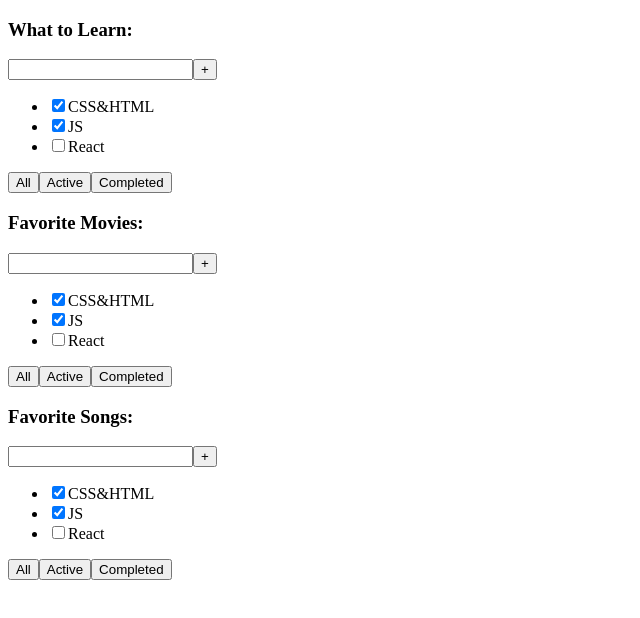
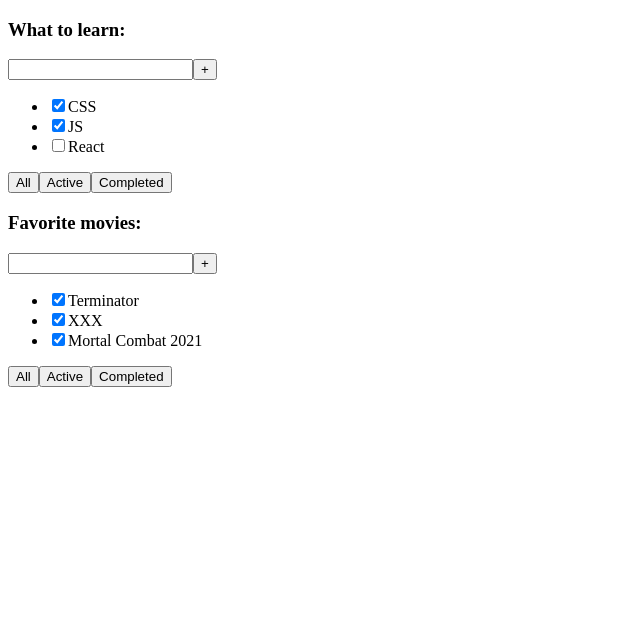
Before and after one commit to KDaniyil/ToDoList-React, a React (Create React App) app: page / in a window 1280 px wide. Shown: the top 618 px of the page, without its empty margins (0-640 px from the left). Built offline with nearby package versions, Linux system fonts and the light colour scheme; the HTML template or start-up script is replaced by a standard one.

Commit message:
add method map for task into ToDoListItem

```diff
--- a/src/App.tsx
+++ b/src/App.tsx
@@ -4,9 +4,7 @@ import ToDoList from './components/ToDoList/ToDoList'
 function App() {
     return (
         <>
-            <ToDoList title="What to Learn:" />
-            <ToDoList title="Favorite Movies:" />
-            <ToDoList title="Favorite Songs:" />
+            <ToDoList />
         </>
     )
 }
--- a/src/components/ToDoList/ToDoList.tsx
+++ b/src/components/ToDoList/ToDoList.tsx
@@ -1,34 +1,14 @@
-type Props = {
-    title: string
-}
-function ToDoList({ title }: Props) {
+import ToDoListItem from './ToDoListItem'
+import { task1, task2 } from '../../utils/tasks'
+
+type Props = {}
+
+function ToDoList(props: Props) {
     return (
-        <div>
-            <h3>{title}</h3>
-            <div>
-                <input type="text" />
-                <button>+</button>
-            </div>
-            <ul>
-                <li>
-                    <input type="checkbox" checked={true} name="" id="" />
-                    <span>CSS&HTML</span>
-                </li>
-                <li>
-                    <input type="checkbox" checked={true} name="" id="" />
-                    <span>JS</span>
-                </li>
-                <li>
-                    <input type="checkbox" checked={false} name="" id="" />
-                    <span>React</span>
-                </li>
-            </ul>
-            <div>
-                <button>All</button>
-                <button>Active</button>
-                <button>Completed</button>
-            </div>
-        </div>
+        <>
+            <ToDoListItem toDoName={'What to learn:'} task={task1} />
+            <ToDoListItem toDoName={'Favorite movies:'} task={task2} />
+        </>
     )
 }
 export default ToDoList
--- /dev/null
+++ b/src/components/ToDoList/ToDoListItem.tsx
@@ -0,0 +1,41 @@
+import ToDoListItemTask from './ToDoListItemTask'
+
+type Props = {
+    toDoName: string
+    task: TaskType[]
+}
+type TaskType = {
+    id: number
+    title: string
+    isDone: boolean
+}
+const ToDoListItem = ({ toDoName, task }: Props) => {
+    return (
+        <>
+            <h3>{toDoName}</h3>
+            <div>
+                <input type="text" />
+                <button>+</button>
+            </div>
+            <ul>
+                {task.map(({ id, title, isDone }) => {
+                    return (
+                        <>
+                            <ToDoListItemTask
+                                id={id}
+                                title={title}
+                                isDone={isDone}
+                            />
+                        </>
+                    )
+                })}
+            </ul>
+            <div>
+                <button>All</button>
+                <button>Active</button>
+                <button>Completed</button>
+            </div>
+        </>
+    )
+}
+export default ToDoListItem
--- /dev/null
+++ b/src/components/ToDoList/ToDoListItemTask.tsx
@@ -0,0 +1,16 @@
+type Props = {
+    id: number
+    title: string
+    isDone: boolean
+}
+const ToDoListItemTask = ({ id, title, isDone }: Props) => {
+    return (
+        <>
+            <li>
+                <input type="checkbox" checked={isDone} />
+                <span>{title}</span>
+            </li>
+        </>
+    )
+}
+export default ToDoListItemTask
--- /dev/null
+++ b/src/utils/tasks.ts
@@ -0,0 +1,27 @@
+type TaskType = {
+    id: number
+    title: string
+    isDone: boolean
+}
+export const task1 : TaskType[] = [
+    {
+        id: 1, title: "CSS", isDone: true
+    },
+    {
+        id: 2, title: "JS", isDone:true
+    },
+    {
+        id: 3, title: "React", isDone: false
+    }
+]
+export const task2 : TaskType[] = [
+    {
+        id: 1, title: "Terminator", isDone: true
+    },
+    {
+        id: 2, title: "XXX", isDone:true
+    },
+    {
+        id: 3, title: "Mortal Combat 2021", isDone: true
+    }
+]
```
